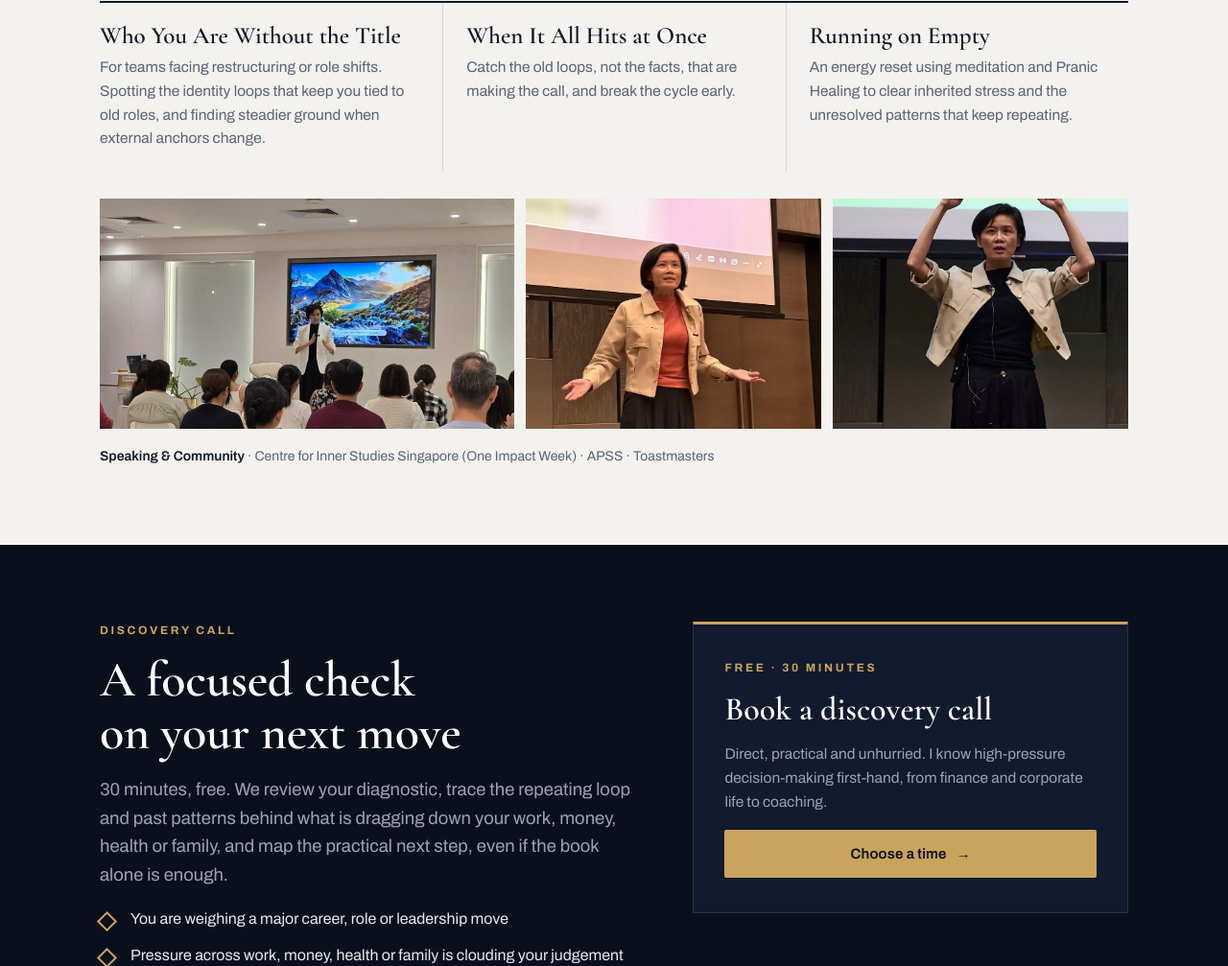
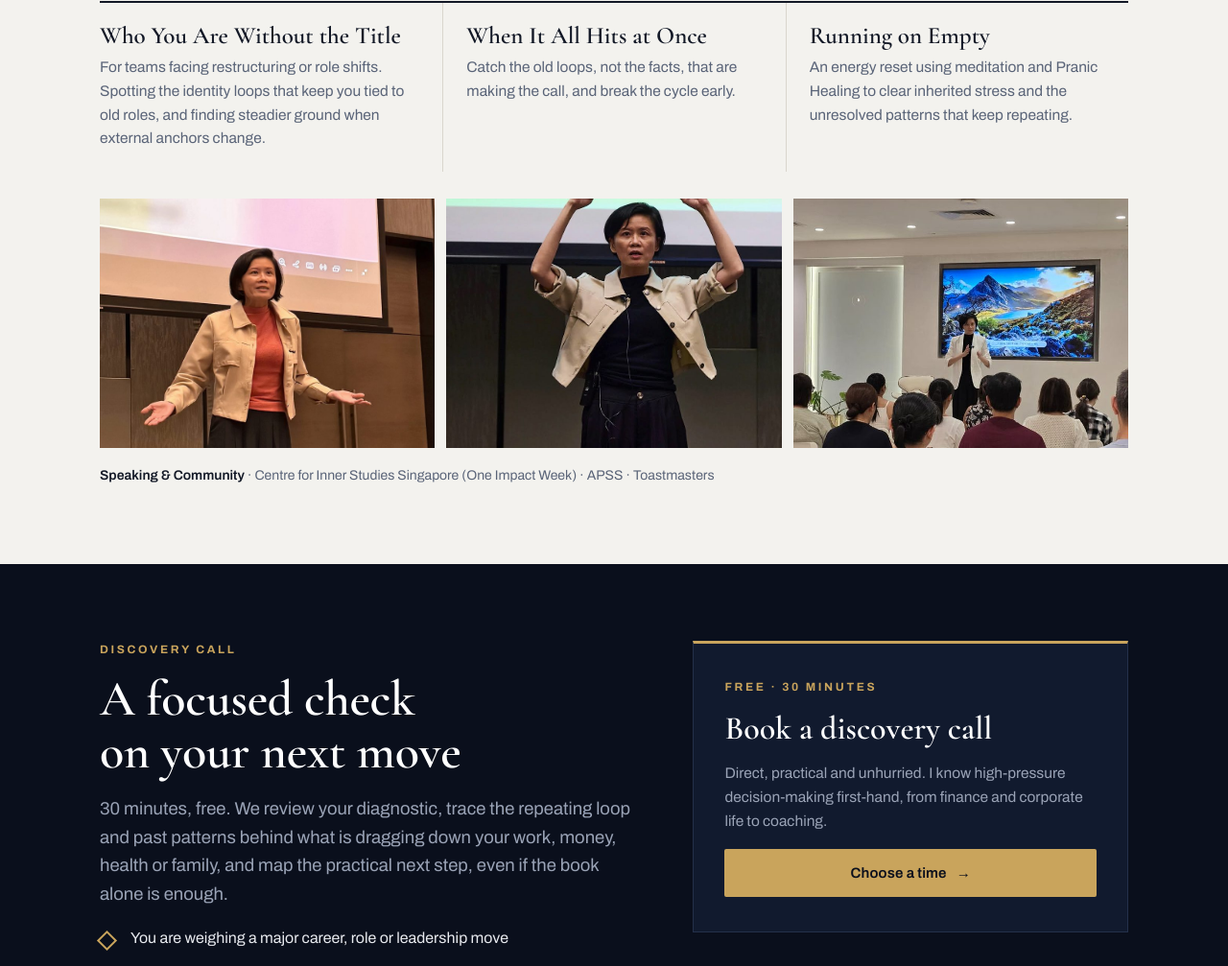
Before and after one commit to limp22f/limpeifang-site, a plain HTML site: page index.html in a window 1280 px wide. Shown: the part 2627-3634 px from the top of the page at 96% size. Drawn offline with nearby package versions, Linux system fonts and the light colour scheme.

Commit message:
Speaking photos: equal size, aligned with the three talks, audience photo on the right
Co-Authored-By: Claude Opus 5.5 <noreply@anthropic.com>
Claude-Session: https://claude.ai/code/session_01Q7o2z4KXWt4MzrfkLSy1Gd

```diff
--- a/index.html
+++ b/index.html
@@ -594,6 +594,12 @@ footer{background:#070b15;color:var(--muted-dark);font-size:13.5px;padding:48px
 #contact .formcard{box-shadow:none;border:1px solid var(--rule)}
 
 .pivot{margin-top:18px;color:#fff;font-size:clamp(20px,2vw,24px);font-weight:600;line-height:1.35}
+/* v14 equal photos, aligned with the three talks */
+.tphotos{grid-template-columns:repeat(3,1fr);gap:12px}
+.tphotos figure{height:260px}
+.tphotos figure:nth-child(1) img,.tphotos figure:nth-child(2) img{object-position:50% 15%}
+.tphotos figure:nth-child(3) img{object-position:50% 45%}
+@media (max-width:900px){.tphotos{grid-template-columns:repeat(3,1fr);gap:8px}.tphotos figure:first-child{grid-column:auto}.tphotos figure{height:150px}}
 /* v7 */
 .offers2{display:grid;grid-template-columns:repeat(2,1fr);gap:16px;margin-top:56px;max-width:760px}
 .freepack{margin-top:16px;max-width:760px;font-size:14.5px;color:#d3cfc6;display:flex;gap:10px;align-items:center}
@@ -736,9 +742,9 @@ footer{background:#070b15;color:var(--muted-dark);font-size:13.5px;padding:48px
       <li><b>Running on Empty</b><span>An energy reset using meditation and Pranic Healing to clear inherited stress and the unresolved patterns that keep repeating.</span></li>
     </ul>
     <div class="tphotos">
-      <figure><img src="assets/speak-room.jpg" alt="Pei Fang speaking to a full room at the Centre for Inner Studies, Singapore" loading="lazy"></figure>
       <figure><img src="assets/speak-1.jpg" alt="Pei Fang speaking on stage" loading="lazy"></figure>
       <figure><img src="assets/speak-3.jpg" alt="Pei Fang leading an audience exercise" loading="lazy"></figure>
+      <figure><img src="assets/speak-room.jpg" alt="Pei Fang speaking to a full room at the Centre for Inner Studies, Singapore" loading="lazy"></figure>
     </div>
     <div class="sp-foot">
       <span><b>Speaking &amp; Community</b> · Centre for Inner Studies Singapore (One Impact Week) · APSS · Toastmasters</span>
```
